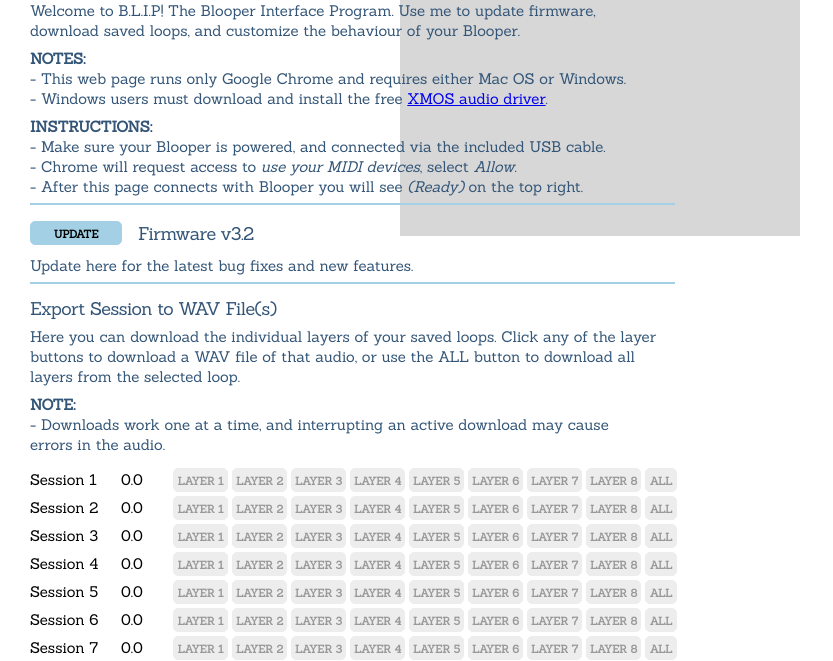
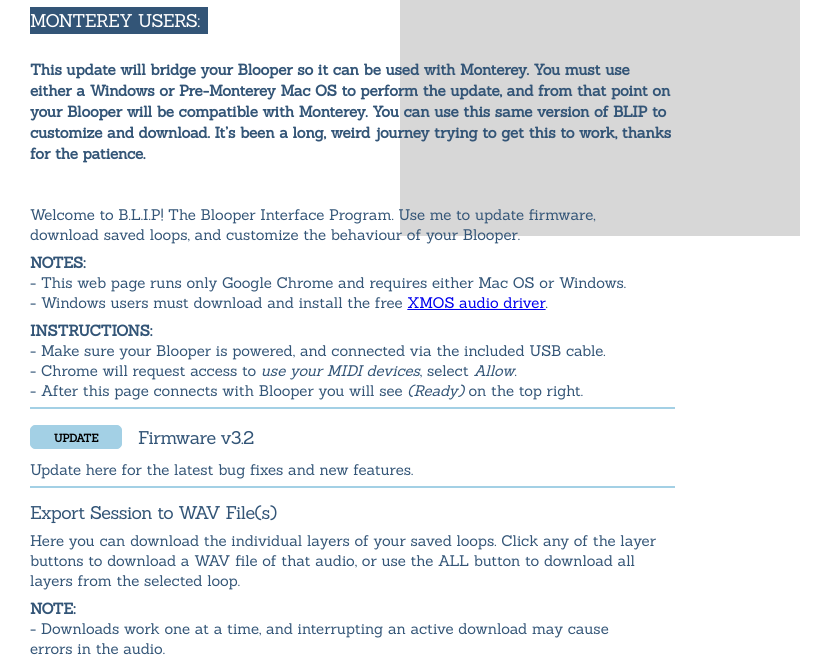
Before and after one commit to chasebliss/chasebliss.github.io, a website: page index.html in a window 1280 px wide. Shown: the part 64-725 px from the top of the page, without its empty margins (0-833 px from the left). Drawn offline with Linux system fonts and the light colour scheme.

Commit message:
added monterey stuff

```diff
--- a/index.html
+++ b/index.html
@@ -16,6 +16,19 @@
   <div style='display:flex; flex-direction:row; justify-content:space-between; width:645px; align-items:flex-end;'>
     <h4 id='title'>B.L.I.P</h4>
     <h5 id='message' class="message"></h5>
+  </div>
+  <div style='display:flex; flex-direction:column; width:645px;padding-bottom:32px;line-height:140%;'>
+
+    <h5 style="max-width: max-content;color: white; background: #357;  padding-right:  8px;" >
+
+    MONTEREY USERS:
+    </h5>
+    <p style='width:645px; '>
+<strong>
+
+    This update will bridge your Blooper so it can be used with Monterey. You must use either a Windows or Pre-Monterey Mac OS to perform the update, and from that point on your Blooper will be compatible with Monterey. You can use this same version of BLIP to customize and download. It’s been a long, weird journey trying to get this to work, thanks for the patience.
+</strong>
+    </p>
   </div>
   <div style='width:645px; height:20px;'>
     <h7>Welcome to B.L.I.P! The Blooper Interface Program. Use me to update firmware,</h7>
```
